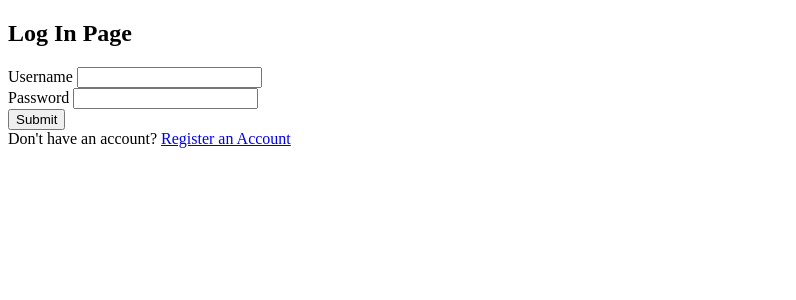
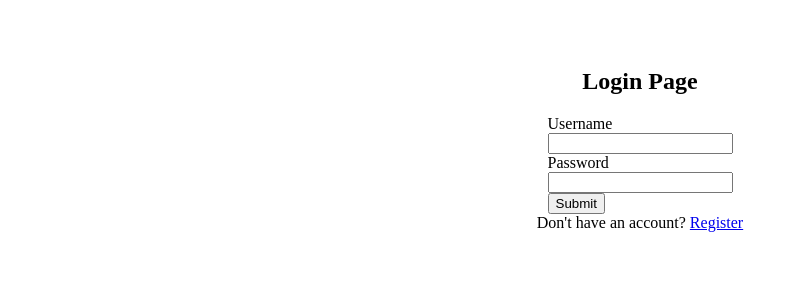
Before and after one commit to lest9540/CSCI3308-GroupProject-011-3, a Node server app: template ProjectSourceCode/views/pages/login.hbs in a window 1280 px wide. Shown: the top 300 px of the page, without its empty margins (0-796 px from the left). Run offline with Node 20, Linux system fonts and the light colour scheme; the template is opened without the code that fills it, so the values that code supplies are empty; some libraries are stand-ins or nearby versions.

Commit message:
Made page match wireframe

```diff
--- a/ProjectSourceCode/views/pages/login.hbs
+++ b/ProjectSourceCode/views/pages/login.hbs
@@ -1,30 +1,30 @@
 <!DOCTYPE html>
 <html lang="en">
 <head>
-
 </head>
 
 <body>
     {{> message}}
-    <div>
-        <h2>Log In Page</h2>
+    <div style="display: flex; flex-direction: column; align-items: center;">
+
+        <h2 style="margin-top: 60px;">Login Page</h2>
         <form action="/login" method="POST">
-            <div>
+            <div class="mb-3">
                 <label for="username" class="fw-semibold">Username</label>
-                <input type="text" id="username" name="username">
+                <div><input type="text" id="username" name="username"></div>
             </div>
 
-            <div>
+            <div class="mb-3">
                 <label for="password" class="fw-semibold">Password</label>
-                <input type="password" id="password" name="password">
+                <div><input type="password" id="password" name="password"></div>
             </div>
 
-            <button>Submit</button>
+            <button type="submit" class="btn btn-primary">Submit</button>
         </form>
 
         <div>
              Don't have an account?
-            <a href="/register">Register an Account</a>
+            <a href="/register">Register</a>
         </div>
     </div>
 </body>
```
